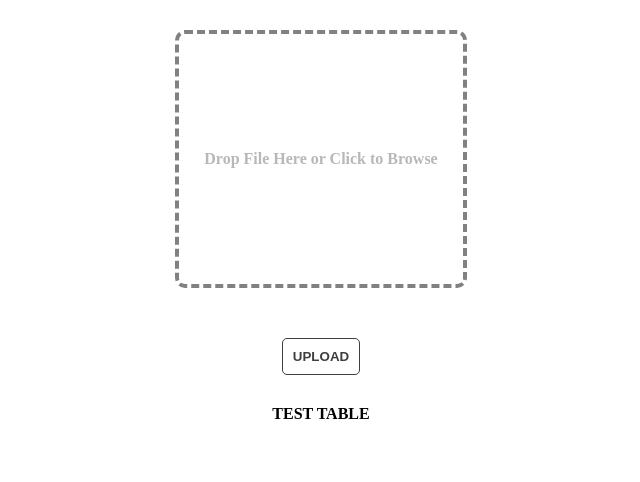
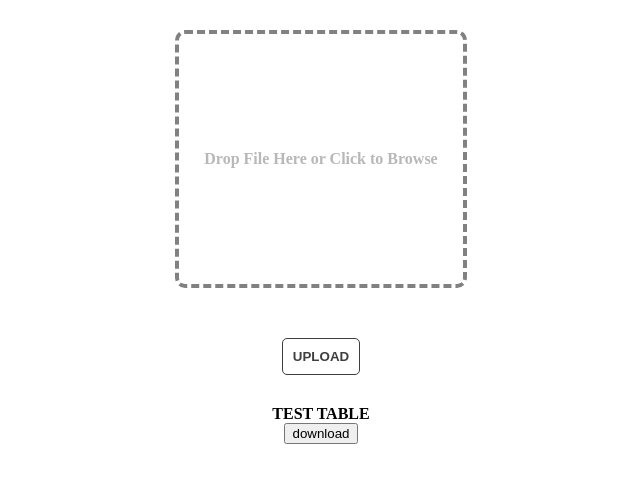
Before and after one commit to owl-birds/csv-reader-tauri, a React (Vite) app: page / in a window 1280 px wide. Shown: the top 482 px of the page, without its empty margins (319-959 px from the left). Built offline with nearby package versions, Linux system fonts and the light colour scheme.

Commit message:
csv file download not done YET

```diff
--- a/src/App.tsx
+++ b/src/App.tsx
@@ -11,7 +11,7 @@ function App() {
     <main id="app-main">
         <Drop_file />
         {/*<Test />*/}
-        <Table table_name="TEST TABLE" />
+        <Table table_name="TEST TABLE" is_download_able={true} />
     </main>
   );
 }
--- a/src/application/services/file.service.tsx
+++ b/src/application/services/file.service.tsx
@@ -2,6 +2,27 @@ import { extensions_map } from "../../infrastructure/extensions_allowed";
 import {csvParse, autoType} from "d3-dsv"
 import { Data } from "../states/file.state";
 import { use_file_store } from "../states/file.state.tsx";
+import {HTMLAnchorElement} from "react"
+
+export const data_to_csv_string = (
+    data: {[col_name: string | number]: string | number}[]
+)=>{
+    const temp_csv_arr: string[] = [];
+    temp_csv_arr.push(Object.keys(data[0]).join(","));
+
+    for (const row of data){
+        temp_csv_arr.push(Object.values(row).join(","));
+    }
+    return temp_csv_arr.join("\n");
+}
+
+export const csv_string_to_csv_file = (
+    csv_string: string,
+    a_ref: HTMLAnchorElement
+)=>{
+    const blob = new Blob([csv_string], {type: "text/csv"});
+    const url = window.URL.createObjectURL(blob);
+}
 
 export const update_cell_service = (
     new_value: number | string,
--- a/src/presentation/shared/table/Table.module.scss
+++ b/src/presentation/shared/table/Table.module.scss
@@ -23,4 +23,7 @@
         }
 
     }
+    .silent_a{
+        display: none;
+    }
 }
--- a/src/presentation/shared/table/Table.tsx
+++ b/src/presentation/shared/table/Table.tsx
@@ -1,20 +1,32 @@
-import React, { useState } from 'react'
+import React, { useRef, HTMLTableElement, HTMLAnchorElement } from 'react'
+import { data_to_csv_string } from '../../../application/services/file.service';
 import { Data, Uploaded_File_State, use_file_store } from '../../../application/states/file.state'
 import Cell from './Cell';
 import classes from "./Table.module.scss"
 
 interface Props{
     table_name?: string;
+    is_download_able?: boolean;
 }
 
 const Table = (props: Props) => {
     const data = use_file_store((state: Uploaded_File_State) => state.data);
     const columns = use_file_store((state: Uploaded_File_State) => state.columns);
 
-    const {table_name} = props;
+    const {table_name, is_download_able} = props;
+
+    const table_ref = useRef<HTMLTableElement | null>(null);
+    const silent_a_ref = useRef<HTMLAnchorElement | null>(null);
 
     //console.log("data", data);
     //console.log("columns", columns);
+
+    const download_data_to_csv = ()=>{
+        if (data.length > 0){
+           console.log(data_to_csv_string(data));
+        }
+    }
+
     return (
         <div className={classes.table_box}>
             <h4>{table_name ? table_name : "Table's Title"}</h4>
@@ -22,7 +34,7 @@ const Table = (props: Props) => {
                 data.length > 0 ?
                     (
                         <div className={classes.table_wrapper}>
-                            <table className={classes.table}>
+                            <table className={classes.table} ref={table_ref}>
                                 <thead>
                                     <tr>
                                         {columns.map((col_name: string, idx: number) => (
@@ -52,8 +64,23 @@ const Table = (props: Props) => {
 
                         </div>
 
-                ) :
-                null
+                    ) :
+                    null
+            }
+            {
+                is_download_able ?
+                    <button
+                        onClick={download_data_to_csv}
+                    >
+                        download
+                        <a
+                            ref={silent_a_ref}
+                            className={classes.silent_a}
+                        >
+                        SILENT A
+                        </a>
+                    </button> :
+                    null
             }
         </div>
     )
```
